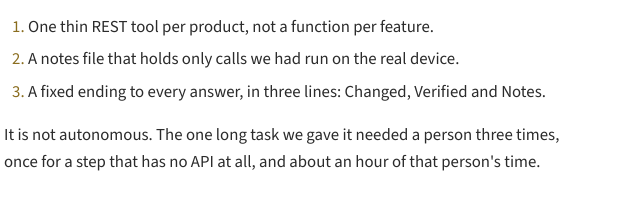
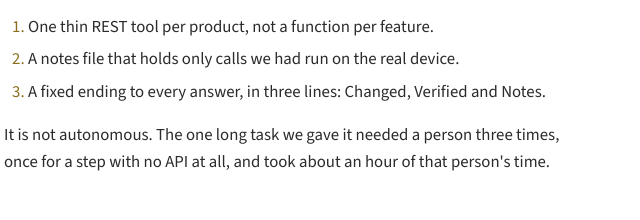
Before and after one commit to svdwalt/bluecore-site, a plain HTML site: page blog/netsecagent-claude-firewall-ise/index.html in a window 1280 px wide. Shown: the part 1547-1767 px from the top of the page, 132-772 px from the left. Drawn offline with nearby package versions, Linux system fonts and the light colour scheme.

Commit message:
Blog: NetSecAgent post, untangle one sentence

```diff
--- a/blog/netsecagent-claude-firewall-ise/index.html
+++ b/blog/netsecagent-claude-firewall-ise/index.html
@@ -39,7 +39,7 @@
 <p>It works better than we expected for diagnosis, and well enough for changes that we now use it instead of the web interfaces for most lab work. The cost is small: 22 sessions came to 12.66 US dollars in API use, with a median of about 0.20 per session and 4.55 for the most expensive one.</p>
 <p>Three things made the difference, and none of them is the model:</p>
 <ol><li>One thin REST tool per product, not a function per feature.</li><li>A notes file that holds only calls we had run on the real device.</li><li>A fixed ending to every answer, in three lines: Changed, Verified and Notes.</li></ol>
-<p>It is not autonomous. The one long task we gave it needed a person three times, once for a step that has no API at all, and about an hour of that person&#x27;s time.</p>
+<p>It is not autonomous. The one long task we gave it needed a person three times, once for a step with no API at all, and took about an hour of that person&#x27;s time.</p>
 <h2 id="how-it-is-built">How it is built</h2>
 <p>The agent is a loop from the Claude Agent SDK running Claude Opus 5.5, behind a small web page. Every tool call passes two hooks first: one writes it to an audit log, the other decides whether it may run.</p>
 <p><img src="/assets/blog/netsecagent-flow.png" alt="A request goes from the web page to the agent loop, through the audit and guard hooks, to one tool per product and on to the devices" loading="lazy"></p>
```
